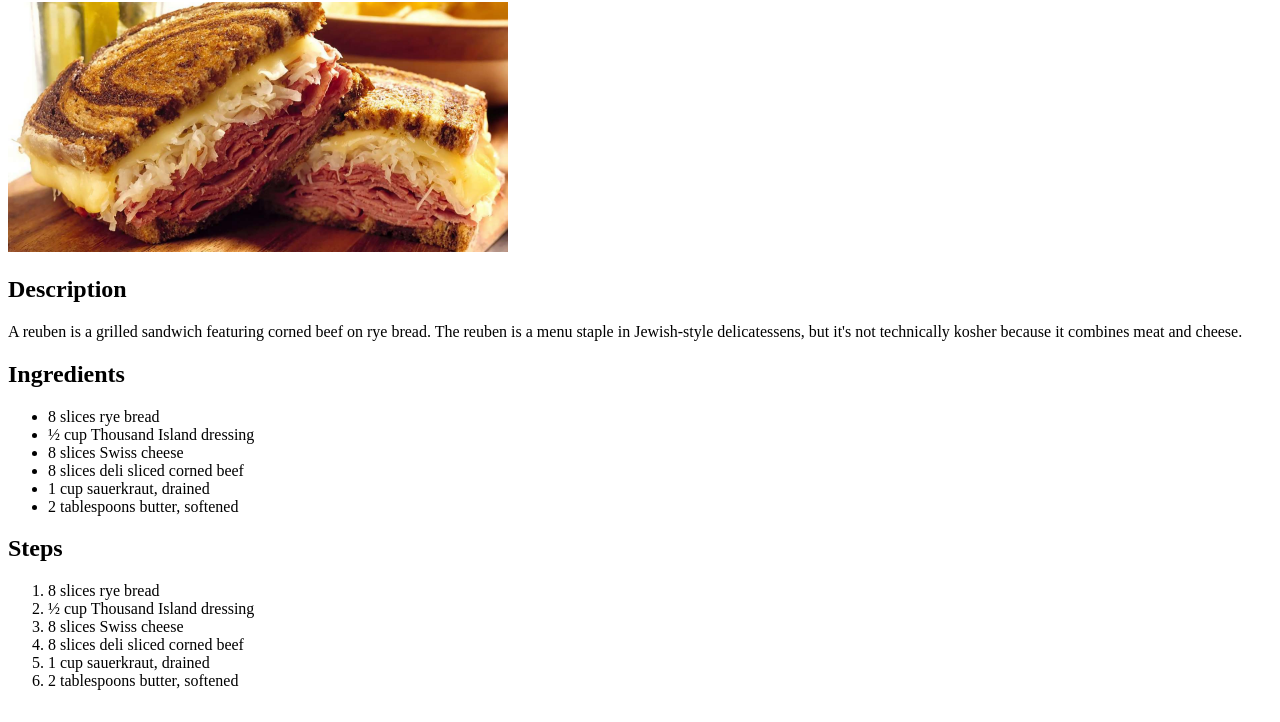
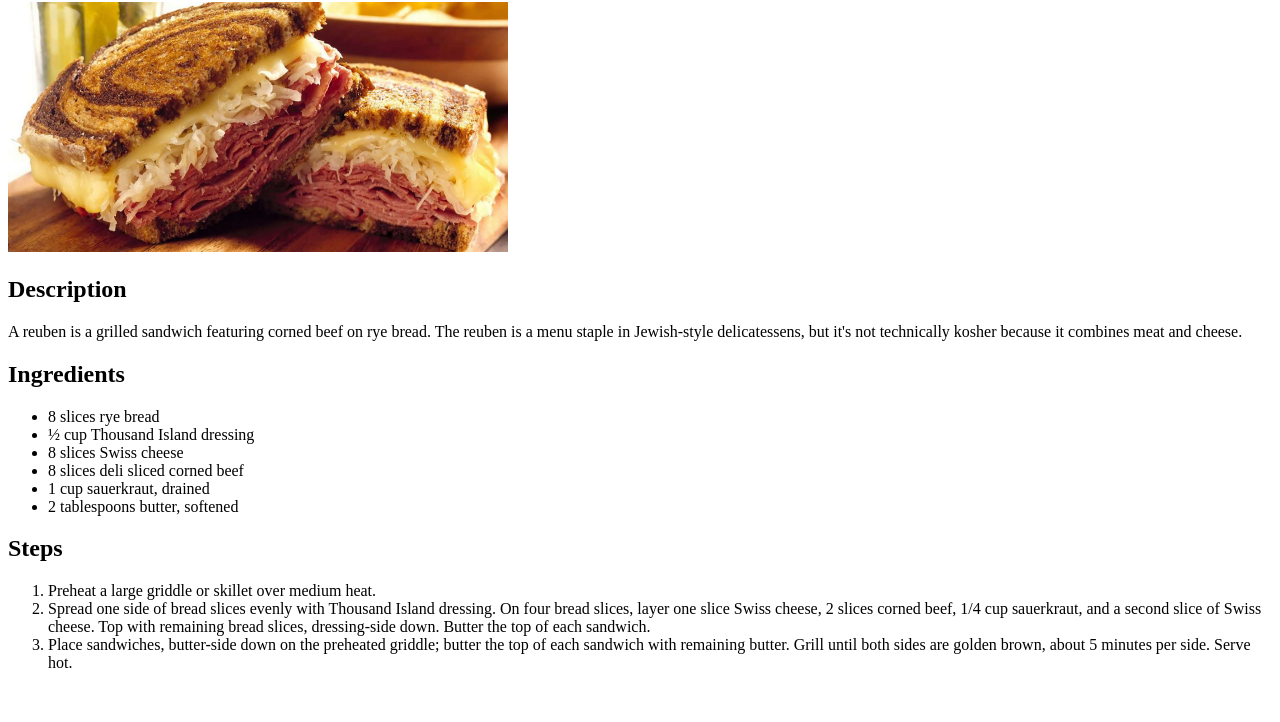
Before and after one commit to luciomtnz/odin-recipes, a plain HTML site: page recipes/reubensandwich.html in a window 1280 px wide. Shown: the part 78-800 px from the top of the page. Drawn offline with Linux system fonts and the light colour scheme.

Commit message:
Modified steps

```diff
--- a/recipes/reubensandwich.html
+++ b/recipes/reubensandwich.html
@@ -24,12 +24,9 @@
         </ul>
     <h2>Steps</h2>
     <ol>
-        <li>8 slices rye bread</li>
-        <li>½ cup Thousand Island dressing</li>
-        <li>8 slices Swiss cheese</li>
-        <li>8 slices deli sliced corned beef</li>
-        <li>1 cup sauerkraut, drained</li>
-        <li>2 tablespoons butter, softened</li>
+        <li>Preheat a large griddle or skillet over medium heat.</li>
+        <li>Spread one side of bread slices evenly with Thousand Island dressing. On four bread slices, layer one slice Swiss cheese, 2 slices corned beef, 1/4 cup sauerkraut, and a second slice of Swiss cheese. Top with remaining bread slices, dressing-side down. Butter the top of each sandwich.</li>
+        <li>Place sandwiches, butter-side down on the preheated griddle; butter the top of each sandwich with remaining butter. Grill until both sides are golden brown, about 5 minutes per side. Serve hot.</li>
     </ol>
 </body>
 </html>
```
